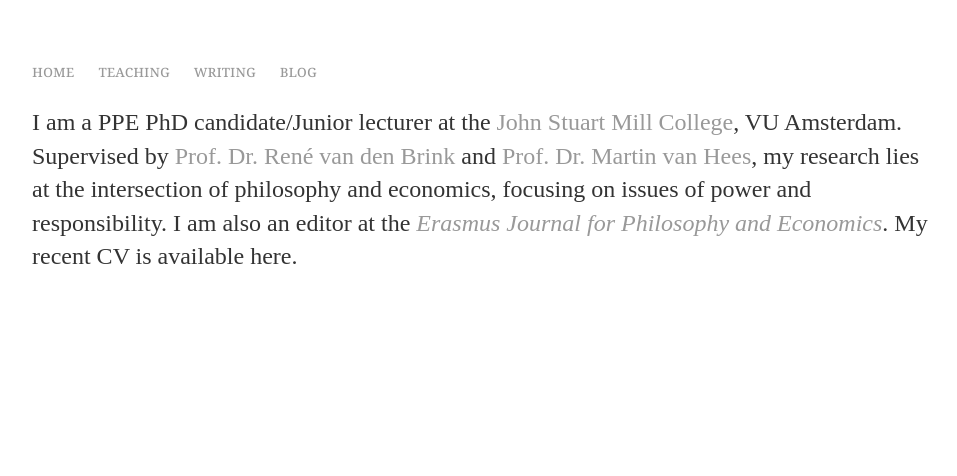
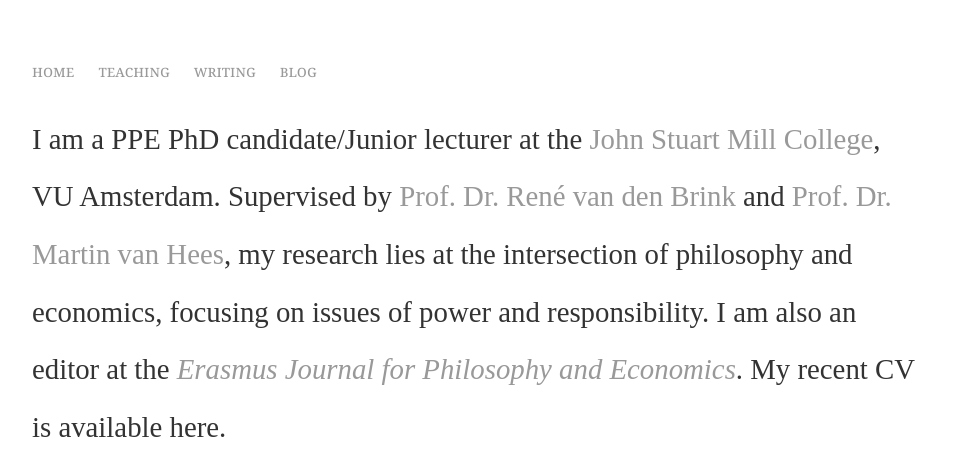
Before and after one commit to uzunovam/uzunovam, a Jekyll site: the page built from index.html, in a window 1280 px wide. Shown: the top 476 px of the page, without its empty margins (160-1117 px from the left). Built offline with Jekyll 4.4.1, drawn with Linux system fonts in a browser that asks for light colours.

Commit message:
Update main.css

```diff
--- a/css/main.css
+++ b/css/main.css
@@ -24,8 +24,8 @@
     font-family: Georgia, serif;
 }
 p {
-    font-size: 1.5em;
-    line-height: 1.4em;
+    font-size: 1.8em;
+    line-height: 2em;
     color: #333;
 }
 footer {
```
